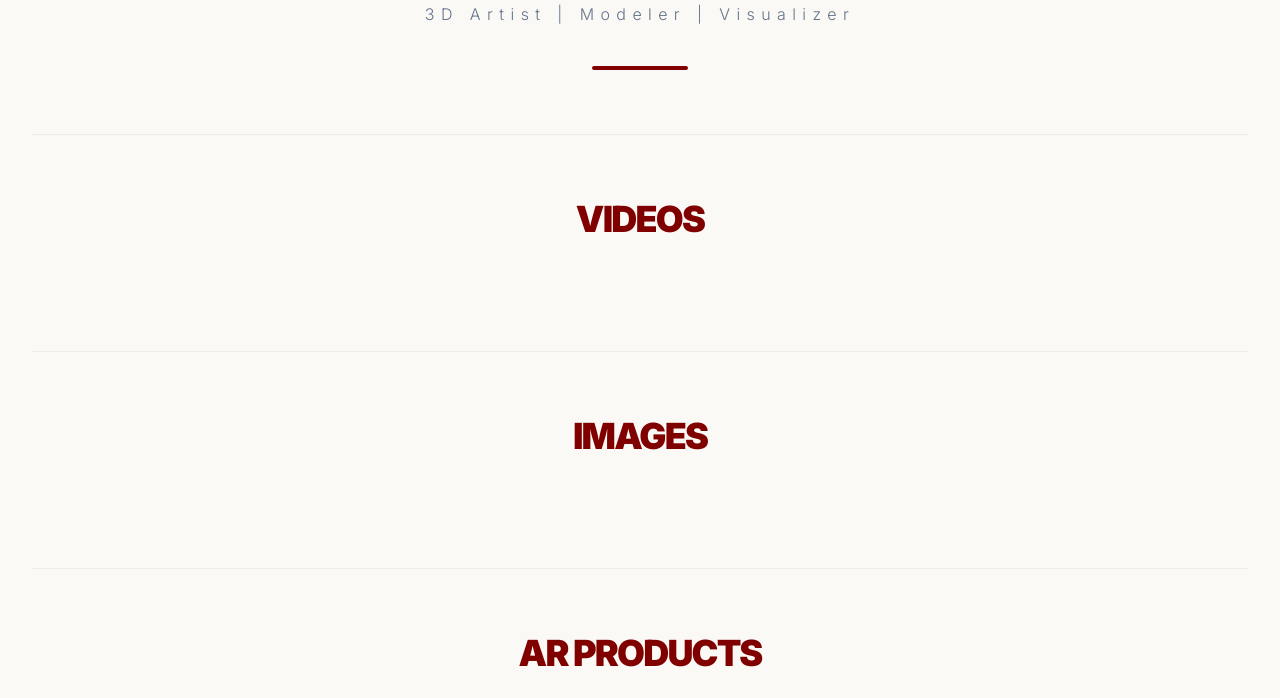
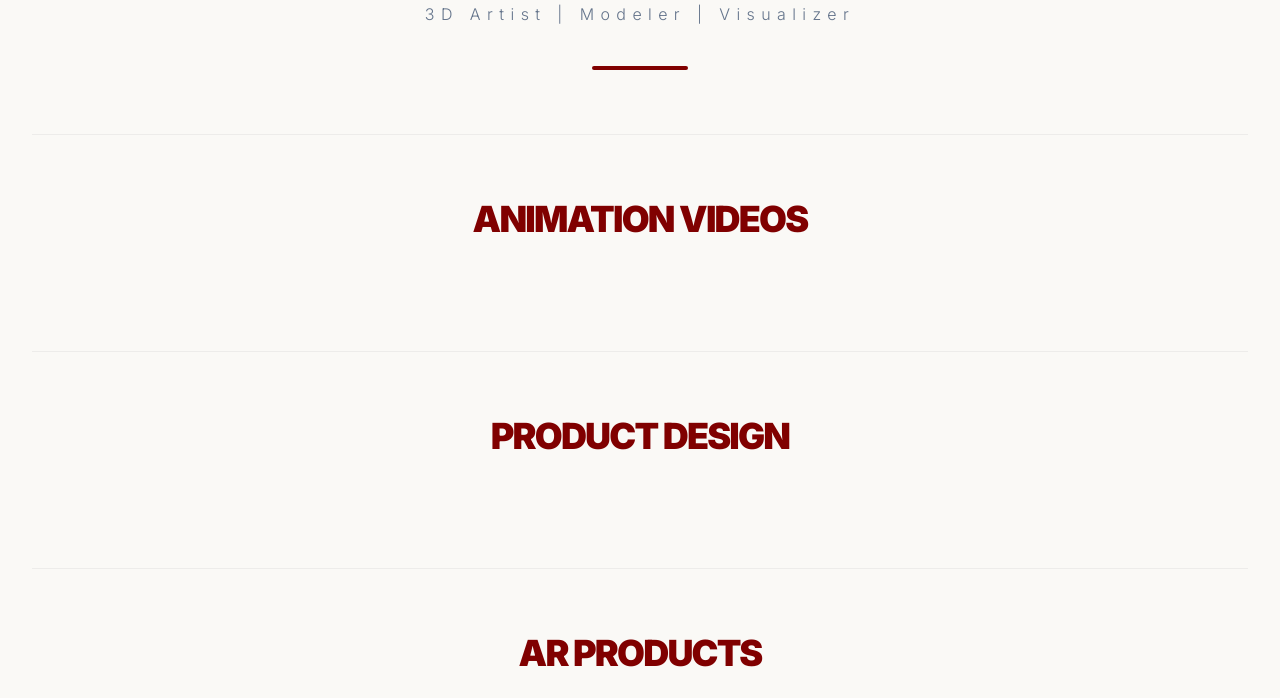
Before and after one commit to Suraj012699/sandeep_3d_portfolio, a Django app: page / in a window 1280 px wide. Shown: the part 211-909 px from the top of the page. Run offline with Django 5.2, Linux system fonts and the light colour scheme; data comes from the database, SQL or seed files in the repository; data that the repository does not hold is empty; some libraries are stand-ins or nearby versions.

Commit message:
Final index file edited

```diff
--- a/gallery/templates/gallery/index.html
+++ b/gallery/templates/gallery/index.html
@@ -110,7 +110,7 @@
     {% endfor %}
 
     <section class="max-w-[95%] mx-auto py-16 border-t border-black/5 text-center">
-        <h2 class="text-4xl font-black tracking-tighter mb-12 uppercase"><span class="section-header-text">VIDEOS</span></h2>
+        <h2 class="text-4xl font-black tracking-tighter mb-12 uppercase"><span class="section-header-text">ANIMATION VIDEOS</span></h2>
         <div class="grid grid-cols-1 md:grid-cols-2 gap-8 px-4 md:px-10">
             {% for video in portfolio_videos %}
             <div class="glass rounded-[2rem] p-4 overflow-hidden border border-black/10 shadow-xl">
@@ -124,7 +124,7 @@
     </section>
 
     <section class="max-w-[95%] mx-auto py-16 border-t border-black/5 text-center">
-        <h2 class="text-4xl font-black tracking-tighter mb-12 uppercase"><span class="section-header-text">IMAGES</span></h2>
+        <h2 class="text-4xl font-black tracking-tighter mb-12 uppercase"><span class="section-header-text">PRODUCT DESIGN</span></h2>
         <div class="flex flex-wrap gap-6 justify-center items-center px-4">
             {% for item in projects %}<div class="relative group overflow-hidden rounded-[2rem] glass border border-black/10 shadow-xl flex flex-col items-center max-w-fit">
                 <div class="zoom-container overflow-hidden rounded-[2rem] h-[300px] md:h-[400px]"><img src="{{ item.thumbnail.url }}" class="h-full w-auto object-cover zoom-image" alt="{{ item.title }}"></div>
@@ -152,7 +152,7 @@
 
     {% if big_image_data %}
     <section class="max-w-[95%] mx-auto py-16 border-t border-black/5 text-center">
-        <h2 class="text-4xl font-black tracking-tighter mb-12 uppercase"><span class="section-header-text">AR VIEW</span></h2>
+        <h2 class="text-4xl font-black tracking-tighter mb-12 uppercase"><span class="section-header-text">AR VIEW PRODUCTS</span></h2>
         <div class="glass rounded-[2rem] overflow-hidden flex flex-col w-full max-w-[95%] mx-auto shadow-2xl border border-black/5">
             <div class="zoom-container relative w-full h-[300px] md:h-[600px]">
                 <img src="{{ big_image_data.image.url }}" class="absolute inset-0 w-full h-full object-cover zoom-image">
```
